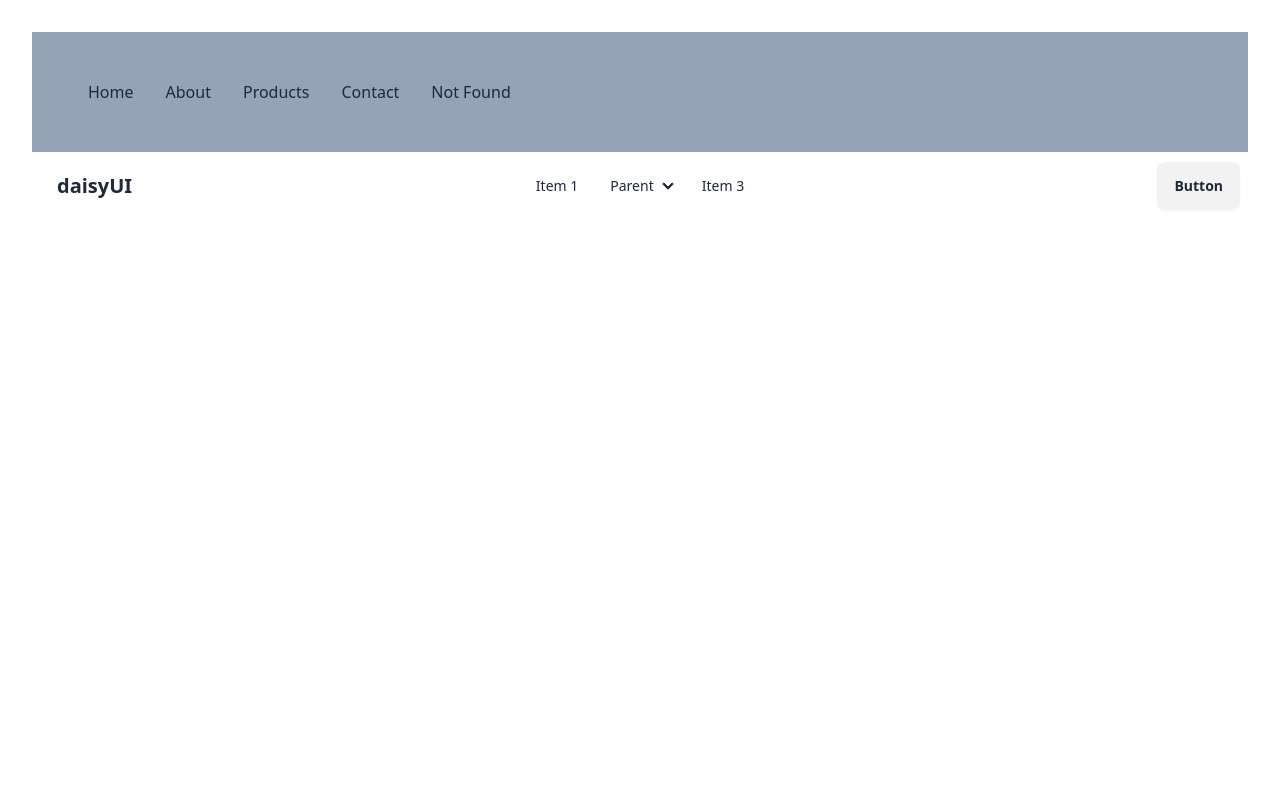
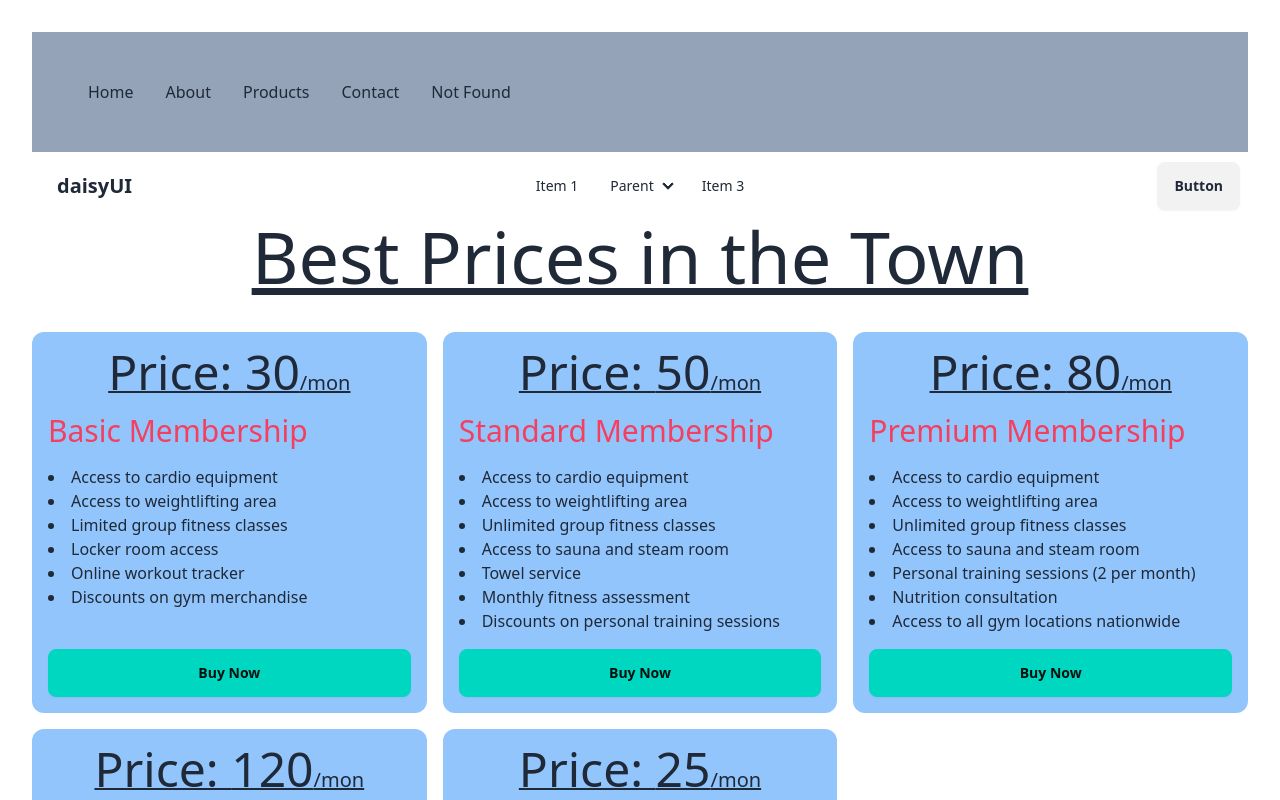
Before and after one commit to FazluLKarim4122/price-options, a React (Vite) app: page / in a window 1280 px wide. Before the commit this address had no page. Shown: the top 800 px of the page. Built offline with nearby package versions, Linux system fonts and the light colour scheme.

Commit message:
making cart and adding price ,name, features added

```diff
--- a/src/App.jsx
+++ b/src/App.jsx
@@ -2,6 +2,7 @@
 import './App.css'
 import DaisyNav from './Components/DaisyNav/DaisyNav'
 import Navbar from './Components/Navbar/Navbar'
+import PriceOptions from './Components/PriceOptions/PriceOptions'
 
 function App() {
 
@@ -10,7 +11,7 @@ function App() {
     <>
     <Navbar></Navbar>
     <DaisyNav></DaisyNav>
-
+    <PriceOptions></PriceOptions>
 
     </>
   )
--- /dev/null
+++ b/src/Components/Feature/Feature.jsx
@@ -0,0 +1,14 @@
+import PropTypes from 'prop-types';
+
+const Feature = ({feature}) => {
+    return (
+        <div>
+            <li className='text-left'>{feature}</li>
+        </div>
+    );
+};
+
+Feature.propTypes ={
+    feature: PropTypes.string
+}
+export default Feature;
--- /dev/null
+++ b/src/Components/PriceOption/PriceOption.jsx
@@ -0,0 +1,26 @@
+import PropTypes from 'prop-types';
+import Feature from '../Feature/Feature';
+
+const PriceOption = ({option}) => {
+    console.log(option)
+    const {name, price, features}=option
+    return (
+        <div className='bg-blue-300 p-4 rounded-xl space-y-4 flex flex-col'>
+            <h2 className='underline text-xl '><span className='text-5xl'>Price: {price}</span>
+            <span>/mon</span>
+            </h2>
+            <h4 className='text-3xl text-left text-rose-500'>{name}</h4>
+            <div className='flex-grow'>{/* list item gula jototuku jayga nite pare toto tuku jaygay grow hobe */}
+            {
+                features.map((feature,idx) => <Feature key={idx} feature={feature} ></Feature> )
+            }
+            </div>
+            <button className='btn btn-accent w-full hover:bg-teal-950 hover:text-white'>Buy Now</button>
+        </div>
+    );
+};
+
+PriceOption.propTypes ={
+    option: PropTypes.object
+}
+export default PriceOption;
--- /dev/null
+++ b/src/Components/PriceOptions/PriceOptions.jsx
@@ -0,0 +1,90 @@
+
+import PriceOption from '../PriceOption/PriceOption';
+
+
+const PriceOptions = () => {
+
+  const priceOptions =  [
+        {
+          "id": 1,
+          "name": "Basic Membership",
+          "price": 30,
+          "features": [
+            "Access to cardio equipment",
+            "Access to weightlifting area",
+            "Limited group fitness classes",
+            "Locker room access",
+            "Online workout tracker",
+            "Discounts on gym merchandise"
+          ]
+        },
+        {
+          "id": 2,
+          "name": "Standard Membership",
+          "price": 50,
+          "features": [
+            "Access to cardio equipment",
+            "Access to weightlifting area",
+            "Unlimited group fitness classes",
+            "Access to sauna and steam room",
+            "Towel service",
+            "Monthly fitness assessment",
+            "Discounts on personal training sessions"
+          ]
+        },
+        {
+          "id": 3,
+          "name": "Premium Membership",
+          "price": 80,
+          "features": [
+            "Access to cardio equipment",
+            "Access to weightlifting area",
+            "Unlimited group fitness classes",
+            "Access to sauna and steam room",
+            "Personal training sessions (2 per month)",
+            "Nutrition consultation",
+            "Access to all gym locations nationwide"
+          ]
+        },
+        {
+          "id": 4,
+          "name": "Family Membership",
+          "price": 120,
+          "features": [
+            "Access to cardio equipment",
+            "Access to weightlifting area",
+            "Unlimited group fitness classes for the whole family",
+            "Access to sauna and steam room",
+            "Childcare services",
+            "Discounts on family packages"
+          ]
+        },
+        {
+          "id": 5,
+          "name": "Student Membership",
+          "price": 25,
+          "features": [
+            "Access to cardio equipment",
+            "Access to weightlifting area",
+            "Limited group fitness classes",
+            "Student discounts",
+            "Locker room access",
+            "Discounts on fitness gear"
+          ]
+        }
+      ]
+
+
+    return (
+        <div>
+               <h2 className="text-7xl underline">Best Prices in the Town</h2>
+        <div className='grid md:grid-cols-3 gap-4 mt-10 '>
+           {
+            priceOptions.map(priceOption => <PriceOption key={priceOption.id} option={priceOption}></PriceOption>)
+           }
+        </div>
+        </div>
+    );
+};
+
+export default PriceOptions;
```
